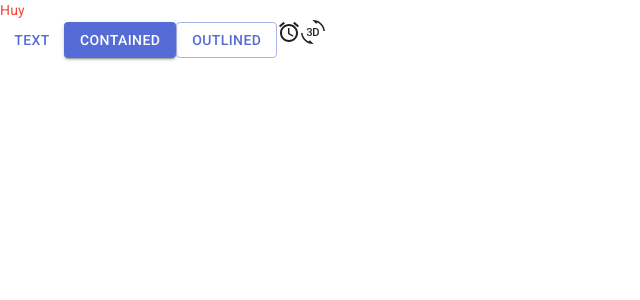
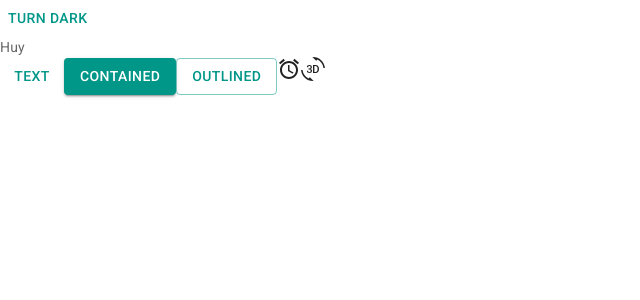
Before and after one commit to Huy0811/trello-frontend, a React (Vite) app: page / in a window 1280 px wide. Shown: the top 300 px of the page, without its empty margins (0-640 px from the left). Built offline with nearby package versions, Linux system fonts and the light colour scheme.

Commit message:
dark_light_p1

```diff
--- a/src/App.jsx
+++ b/src/App.jsx
@@ -1,11 +1,26 @@
 import AccessAlarmIcon from "@mui/icons-material/AccessAlarm"
 import ThreeDRotation from "@mui/icons-material/ThreeDRotation"
 import Button from "@mui/material/Button"
+import { useColorScheme } from "@mui/material/styles"
 import Typography from "@mui/material/Typography"
+
+function ModeToggle() {
+  const { mode, setMode } = useColorScheme()
+  return (
+    <Button
+      onClick={() => {
+        setMode(mode === "light" ? "dark" : "light")
+      }}
+    >
+      {mode === "light" ? "Turn dark" : "Turn light"}
+    </Button>
+  )
+}
 
 function App() {
   return (
     <>
+      <ModeToggle />
       <Typography variant="body2" color={"text.secondary"}>
         Huy
       </Typography>
--- a/src/main.jsx
+++ b/src/main.jsx
@@ -1,5 +1,5 @@
 import CssBaseline from "@mui/material/CssBaseline"
-import { ThemeProvider } from "@mui/material/styles"
+import { Experimental_CssVarsProvider as CssVarsProvider } from "@mui/material/styles"
 import React from "react"
 import ReactDOM from "react-dom/client"
 import App from "./App.jsx"
@@ -7,9 +7,9 @@
 
 ReactDOM.createRoot(document.getElementById("root")).render(
   <React.StrictMode>
-    <ThemeProvider theme={theme}>
+    <CssVarsProvider theme={theme}>
       <CssBaseline />
       <App />
-    </ThemeProvider>
+    </CssVarsProvider>
   </React.StrictMode>
 )
--- a/src/theme.js
+++ b/src/theme.js
@@ -1,20 +1,19 @@
-import { red } from "@mui/material/colors"
-import { createTheme } from "@mui/material/styles"
+import { cyan, deepOrange, orange, teal } from "@mui/material/colors"
+import { experimental_extendTheme as extendTheme } from "@mui/material/styles"
 
-const theme = createTheme({
-  palette: {
-    mode: "light",
-    primary: {
-      main: "#556cd6"
+const theme = extendTheme({
+  colorSchemes: {
+    light: {
+      palette: {
+        primary: teal,
+        secondary: deepOrange
+      }
     },
-    secondary: {
-      main: "#19857b"
-    },
-    error: {
-      main: red.A400
-    },
-    text: {
-      secondary: red[500]
+    dark: {
+      palette: {
+        primary: cyan,
+        secondary: orange
+      }
     }
   }
 })
```
